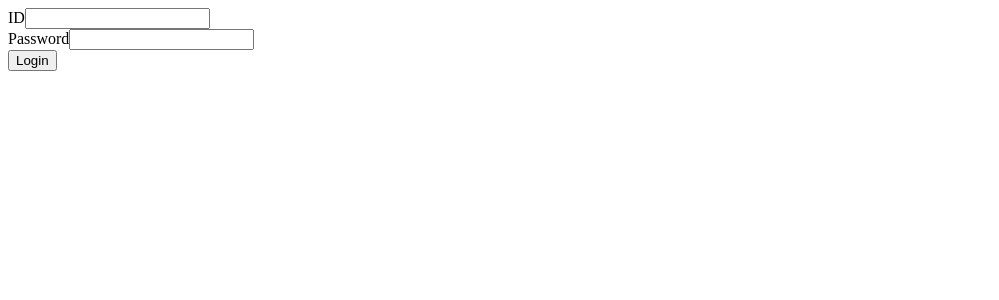
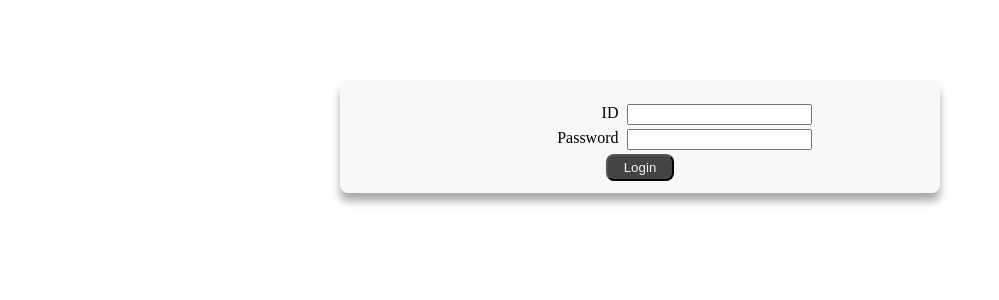
Before and after one commit to Hazakura2024/micro-post, a React (Create React App) app in the folder frontend/: page / in a window 1280 px wide. Shown: the top 300 px of the page, without its empty margins (0-999 px from the left). Built offline with nearby package versions, Linux system fonts and the light colour scheme.

Commit message:
feat: ログイン画面にsyledcomponentsを適用

```diff
--- a/frontend/src/App.css
+++ b/frontend/src/App.css
@@ -1,7 +1,8 @@
-/* .App {
+ /* .App {
   text-align: center;
-}
+} */
 
+/*
 .App-logo {
   height: 40vmin;
   pointer-events: none;
--- a/frontend/src/components/SignIn.tsx
+++ b/frontend/src/components/SignIn.tsx
@@ -2,6 +2,7 @@ import React, { useContext, useState } from 'react'
 import signIn from '../api/Auth'
 import { useNavigate } from 'react-router-dom';
 import { UserContext } from '../probviders/UserProvider';
+import styled from 'styled-components';
 
 const SignIn = () => {
 
@@ -24,20 +25,67 @@ const SignIn = () => {
   }
 
   return (
-    <div>
-      <div>
-        <label htmlFor="id">ID</label>
-        <input id='id' value={userId} type="text" onChange={(evt) => setUserId(evt.target.value)}/>
-      </div>
-      <div>
-        <label htmlFor="password">Password</label>
-        <input id='password' value={pass} type="text" onChange={(evt) => setPass(evt.target.value)}/>
-      </div>
-      <div>
-        <button type='button' onClick={onSignClick}>Login</button>
-      </div>
-    </div>
+    <SSignInFrame>
+      <SSignInRow>
+        <SSignInLabel>
+          <label htmlFor="id">ID</label>
+        </SSignInLabel>
+        <SSignInInput>
+          <input id='id' value={userId} type="text" onChange={(evt) => setUserId(evt.target.value)}/>
+        </SSignInInput>
+      </SSignInRow>
+      <SSignInRow>
+        <SSignInLabel>
+          <label htmlFor="password">Password</label>
+        </SSignInLabel>
+        <SSignInInput>
+          <input id='password' value={pass} type="text" onChange={(evt) => setPass(evt.target.value)}/>
+        </SSignInInput>
+      </SSignInRow>
+      <SSignInRow>
+        <SSignInButton type='button' onClick={onSignClick}>Login</SSignInButton>
+      </SSignInRow>
+    </SSignInFrame>
   )
 }
 
 export default SignIn
+
+const SSignInFrame = styled.div`
+  background-color: #f8f8f8;
+  max-width: 600px;
+  margin: 80px auto;
+  padding-top: 20px;
+  padding-bottom: 8px;
+  border-radius: 8px;
+  box-shadow: 0 8px 8px #aaaaaa;
+`;
+
+const SSignInRow = styled.div`
+  display: block;
+  text-align: center;
+  margin-top: 4px;
+  margin-bottom: 4px;
+`
+
+const SSignInLabel = styled.span`
+  display: inline-block;
+  width: 25%;
+  vertical-align: top;
+  text-align: right;
+  margin-right: 4px;
+`
+
+const SSignInInput = styled.span`
+  dispaly: inline-block;
+  width: auto;
+  vertical-align: top;
+  margin-left: 4px;
+`
+
+const SSignInButton = styled.button`
+  background-color: #444444;
+  color: #f0f0f0;
+  padding: 4px 16px;
+  border-radius: 8px;
+`
```
